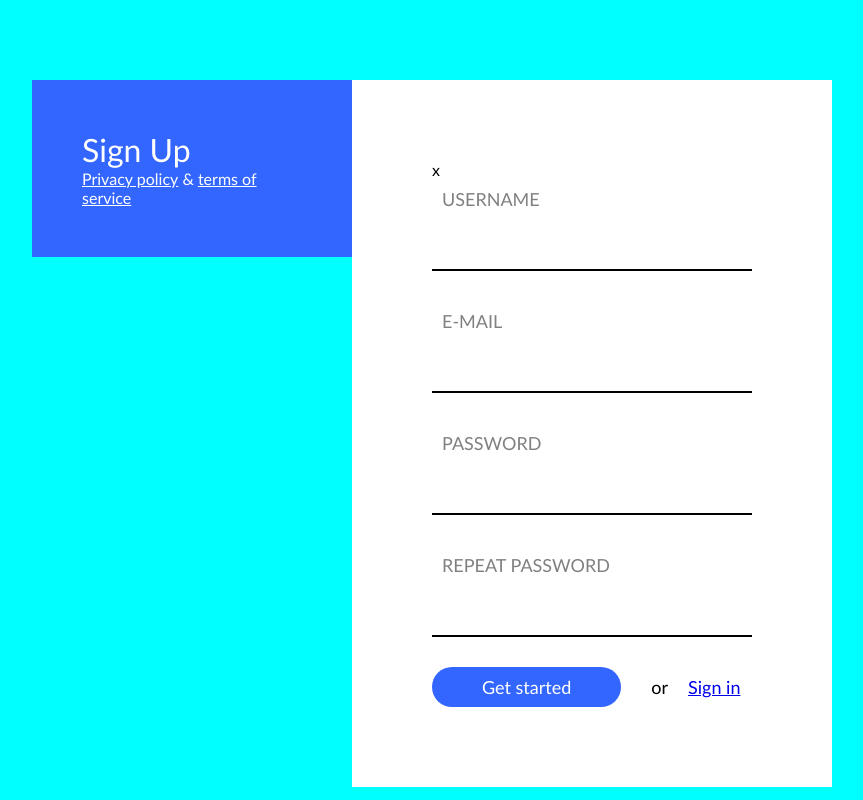
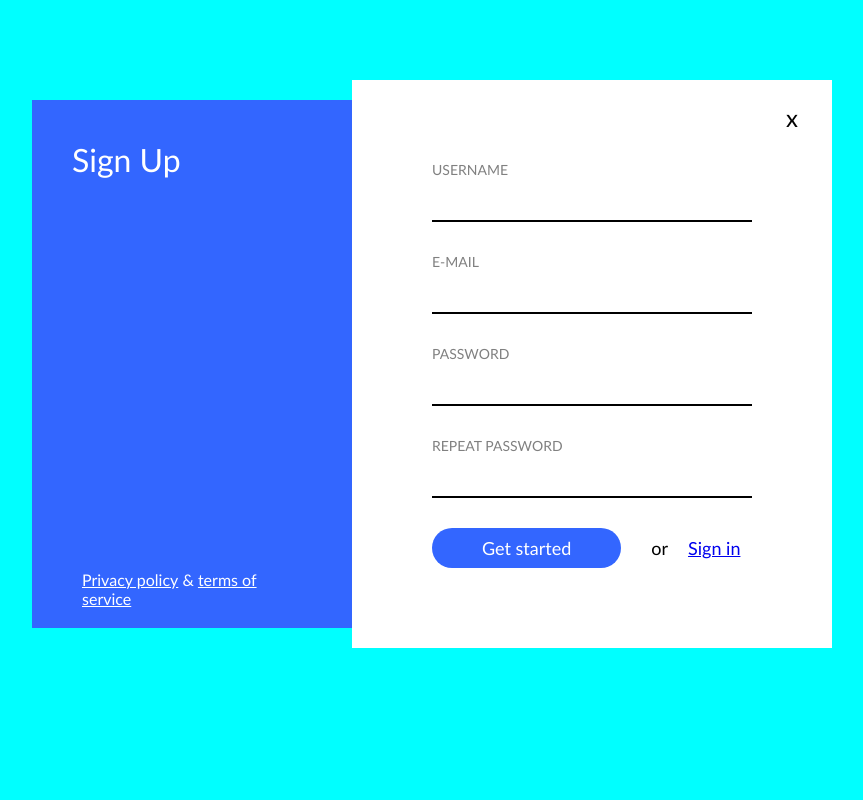
Before and after one commit to Every1CanWriteACode/4projektaspakeistas, a plain HTML site: page index.html in a window 1280 px wide. Shown: the whole page, without its empty margins (208-1071 px from the left). Drawn offline with Linux system fonts and the light colour scheme.

Commit message:
Position absolute

```diff
--- a/css/custom.css
+++ b/css/custom.css
@@ -8,14 +8,19 @@ body{
     margin-top: 80px;
     margin-left: calc(50% - 400px);
 
+    position: relative;
 }
     .left{
         display: inline-block;
-        float: left;
         width: 40%;
-        padding: 50px;
+        padding: 40px;
         background-color: #36F;
         color: #fff;
+
+        position: absolute;
+        top: 20px;
+        left: 0;
+        bottom: 20px;
     }
         h1{
         text-transform: capitalize;
@@ -23,7 +28,10 @@ body{
         font-weight: normal;
         }
         footer{
-
+            position: absolute;
+            left: 50px;
+            right: 50px;
+            bottom: 20px;
         }
             footer > a{
             color: #fff;
@@ -33,15 +41,29 @@ body{
             }
     .right{
         display: inline-block;
-        float: left;
+        float: right;
         padding: 80px;
         width: 60%;
         background-color: #fff;
+        position: relative;
+         }
+        .x{
+            display: inline-block;
+
+            width: 80px;
+            height: 80px;
+            text-align: center;
+            font-size: 24px;
+            line-height: 76px;
+
+            position: absolute;
+            top: 0;
+            right: 0;
         }
-        .x{
-
-        }
-        .form-row > *{
+        .btn,
+        .form-row > span,
+        .form-row > a
+        {
             display: inline-block;
             float: left;
             padding: 10px;
```
